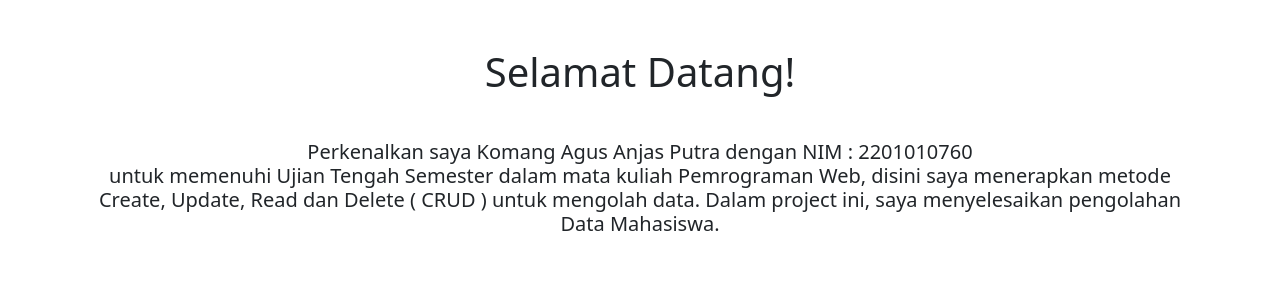
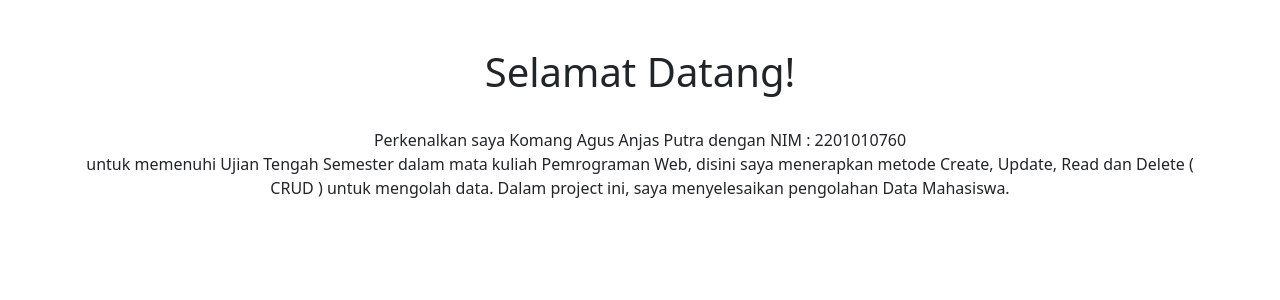
Before and after one commit to Anjasputraa/wputs-2201010760, a PHP site: page /dashboard.php in a window 1280 px wide. Shown: the part 56-356 px from the top of the page. Run offline with PHP 8.4, Linux system fonts and the light colour scheme; a user stored in the database is signed in.

Commit message:
Update dashboard.php

```diff
--- a/wputs-2201010760/dashboard.php
+++ b/wputs-2201010760/dashboard.php
@@ -21,12 +21,6 @@ if (!isset($_SESSION['username'])) {
     <link href="https://cdn.jsdelivr.net/npm/bootstrap@5.2.3/dist/css/bootstrap.min.css" rel="stylesheet">
     <!-- Latest compiled JavaScript -->
     <script src="https://cdn.jsdelivr.net/npm/bootstrap@5.2.3/dist/js/bootstrap.bundle.min.js"></script>
-
-    <style>
-        .dashboard h1 {
-            margin-bottom: 20px;
-        }
-    </style>
 
 </head>
 
@@ -71,7 +65,7 @@ if (!isset($_SESSION['username'])) {
 
                             <!-- Modal body -->
                             <div class="modal-body">
-                                Yakin ingin keluar?
+                                Apakah yakin ingin keluar?
                             </div>
 
                             <!-- Modal footer -->
@@ -85,10 +79,10 @@ if (!isset($_SESSION['username'])) {
 
     <div class="dashboard container"> <br> <br>
         <h1 class="text-center">Selamat Datang!</h1> <br>
-        <h5 class="text-center">Perkenalkan saya Komang Agus Anjas Putra dengan NIM : 2201010760 <br>
+        <p class="text-center">Perkenalkan saya Komang Agus Anjas Putra dengan NIM : 2201010760 <br>
             untuk memenuhi Ujian Tengah Semester dalam mata kuliah Pemrograman Web,
             disini saya menerapkan metode Create, Update, Read dan Delete ( CRUD ) untuk mengolah data.
-            Dalam project ini, saya menyelesaikan pengolahan Data Mahasiswa. </h5>
+            Dalam project ini, saya menyelesaikan pengolahan Data Mahasiswa. </p>
     </div>
 
 </body>
```
